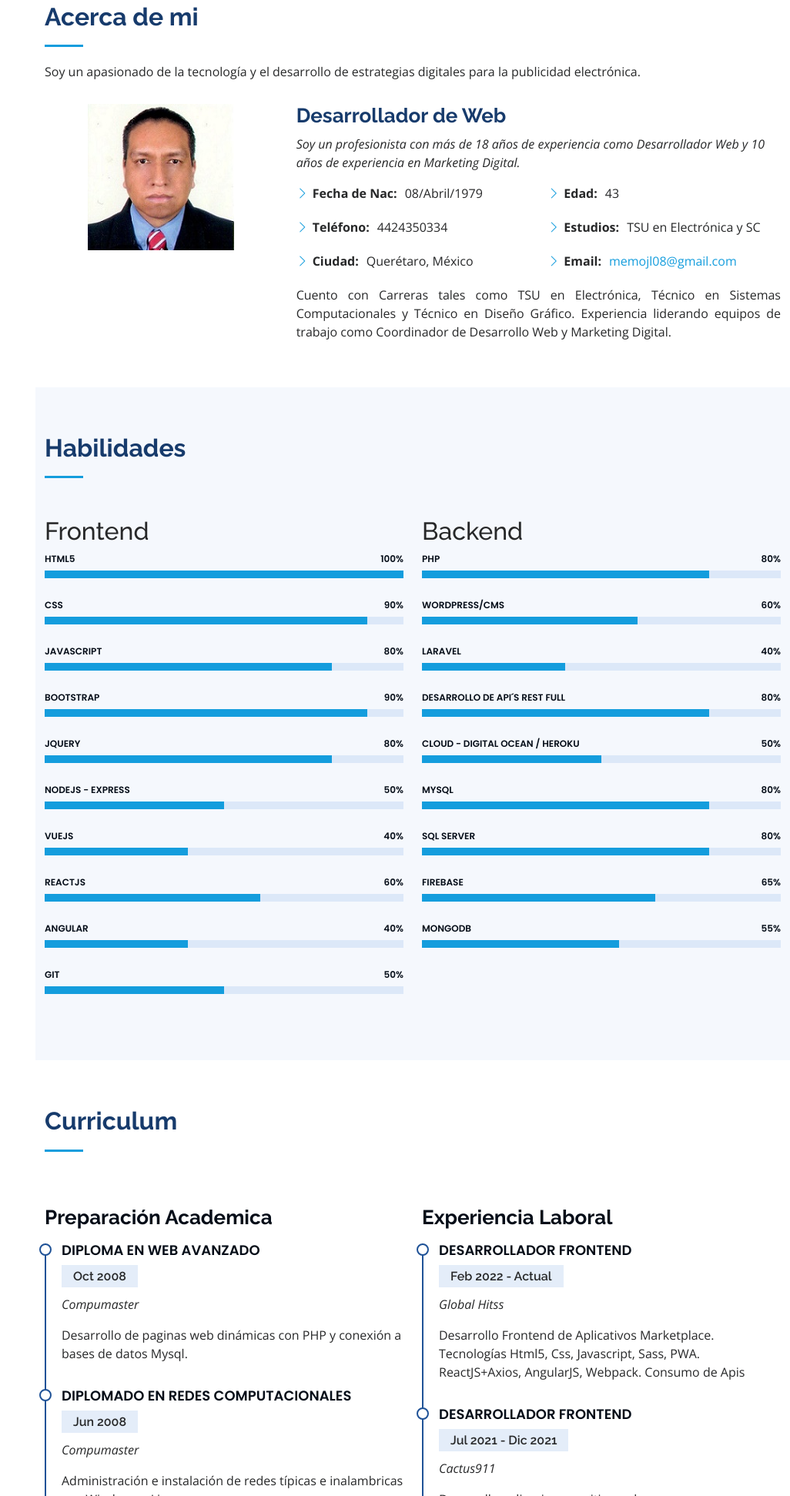
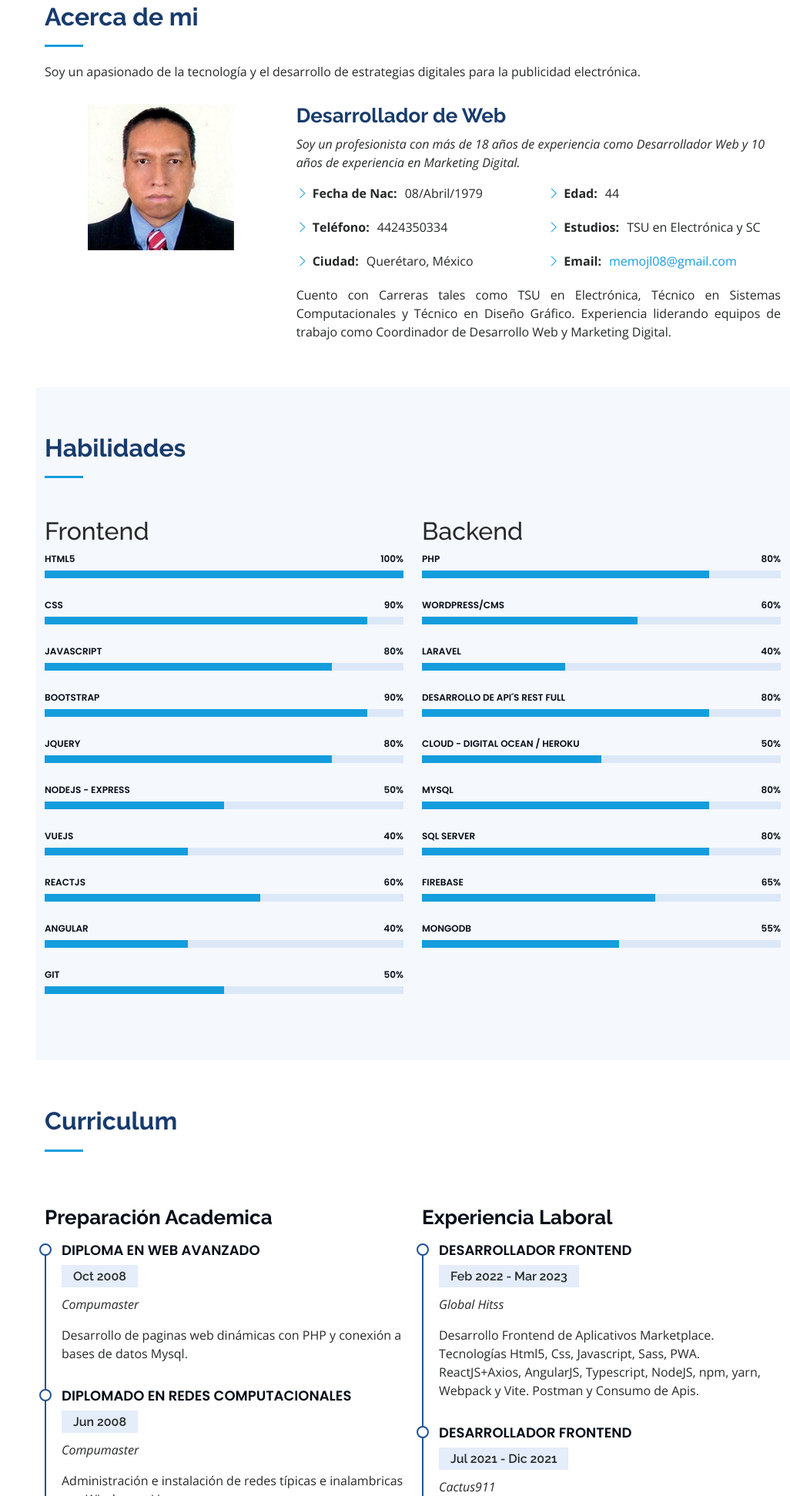
Before and after one commit to memojl/cv, a plain HTML site: page profile/index.html in a window 1280 px wide. Shown: the part 857-2800 px from the top of the page at 77% size, without its empty margins (254-1280 px from the left). Drawn offline with nearby package versions, Linux system fonts and the light colour scheme; no server answers.

Commit message:
Update Cv

```diff
--- a/profile/index.html
+++ b/profile/index.html
@@ -157,7 +157,7 @@
               </div>
               <div class="col-lg-6">
                 <ul>
-                  <li><i class="bi bi-chevron-right"></i> <strong>Edad:</strong> <span>43</span></li>
+                  <li><i class="bi bi-chevron-right"></i> <strong>Edad:</strong> <span>44</span></li>
                   <li><i class="bi bi-chevron-right"></i> <strong>Estudios:</strong> <span>TSU en Electrónica y SC</span></li>
                   <li><i class="bi bi-chevron-right"></i> <strong>Email:</strong> <span><a target="_blank" href="mailto:memojl08@gmail.com">memojl08@gmail.com</a></span></li>
                   <!--li><i class="bi bi-chevron-right"></i> <strong>:</strong> <span></span></li-->
@@ -430,15 +430,15 @@
             <h3 class="resume-title">Experiencia Laboral</h3>
             <div class="resume-item">
               <h4>Desarrollador Frontend</h4>
-              <h5>Feb 2022 - Actual</h5>
+              <h5>Feb 2022 - Mar 2023</h5>
               <p><em>Global Hitss </em></p>
-              <p>Desarrollo Frontend de Aplicativos Marketplace. Tecnologías Html5, Css, Javascript, Sass, PWA. ReactJS+Axios, AngularJS, Webpack. Consumo de Apis</p>
+              <p>Desarrollo Frontend de Aplicativos Marketplace. Tecnologías Html5, Css, Javascript, Sass, PWA. ReactJS+Axios, AngularJS, Typescript, NodeJS, npm, yarn, Webpack y Vite. Postman y Consumo de Apis.</p>
             </div>
             <div class="resume-item">
               <h4>Desarrollador Frontend</h4>
               <h5>Jul 2021 - Dic 2021</h5>
               <p><em>Cactus911 </em></p>
-              <p>Desarrollo aplicaciones y sitios web</p>
+              <p>Desarrollo de aplicaciones y sitios web. html5, css, javascript, Ajax, jquery, bootstrap, php, mysql, wordpress. Postman Consumo de Apis.</p>
             </div>
             <div class="resume-item">
               <h4>Especialista en procesamiento de datos</h4>
@@ -450,7 +450,7 @@
               <h4>Desarrollador Fullstack</h4>
               <h5>Dic 2019 - Oct 2020</h5>
               <p><em>Dood S.A.P.I. S.A. de C.V. </em></p>
-              <p>Desarrollador Web PHP, WPA y Software. Tecnologías Laravel Api Rest, CodeIgniter, Firebase, MongoDB, Javascript, Nodejs, Vuejs, Expressjs y Typescript. Desarollo de paginas en Wordpress y Wooommerce. Desarrollo de Api Rest Full con php-mysql. Manejador de Versiones Git y Gitlab.</p>
+              <p>Desarrollador Web PHP, WPA y Software. Tecnologías Laravel Api Rest, CodeIgniter, Firebase, MongoDB, Javascript, Nodejs, React, Angular, Vuejs, Next, Nuxt, Expressjs y Typescript. Desarollo de paginas en Wordpress y Woocommerce. Desarrollo de Api Rest Full con php-mysql. Postman y consumo de Apis. Manejador de Versiones Git y Gitlab.</p>
             </div>
             <div class="resume-item">
               <h4>Desarrollador de sitios web fullstack</h4>
```
